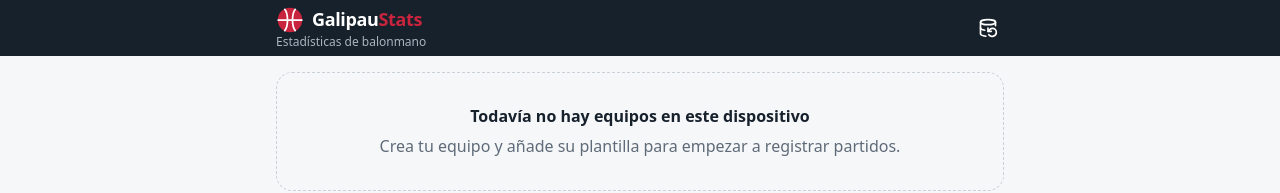
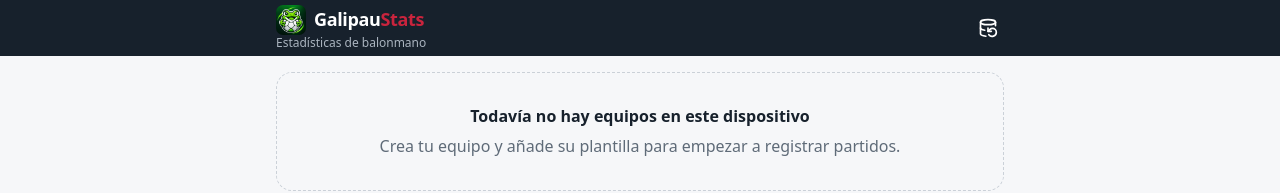
Before and after one commit to odracir02/galipau-stats, a React (Vite) app: page / in a window 1280 px wide. Shown: the top 193 px of the page. Built offline with nearby package versions, Linux system fonts and the light colour scheme; a web font is replaced by a local one.

Commit message:
Unificar el icono de la cabecera con la app

```diff
--- a/src/styles.css
+++ b/src/styles.css
@@ -175,6 +175,13 @@ svg {
   gap: var(--s-2);
 }
 
+/* Icono de la app junto al nombre, con las esquinas redondeadas como al instalarla. */
+.brand-mark {
+  display: block;
+  flex: none;
+  border-radius: 24%;
+}
+
 .brand-name {
   font-weight: 750;
   letter-spacing: -0.02em;
--- a/src/ui/components/Logo.tsx
+++ b/src/ui/components/Logo.tsx
@@ -1,17 +1,10 @@
-/** Marca de GalipauStats: balón estilizado. */
-export function LogoMark({ size = 28 }: { size?: number }) {
-  return (
-    <svg width={size} height={size} viewBox="0 0 32 32" aria-hidden="true">
-      <circle cx="16" cy="16" r="14" fill="var(--c-accent)" />
-      <path
-        d="M2.5 16h27M10 3.8c4.2 5.4 4.2 19 0 24.4M22 3.8c-4.2 5.4-4.2 19 0 24.4"
-        stroke="var(--c-on-accent)"
-        strokeWidth="2"
-        fill="none"
-        strokeLinecap="round"
-      />
-    </svg>
-  );
+/**
+ * Marca de GalipauStats: la rana con el balón (el icono de la app). Reutiliza
+ * `pwa-192.png`, que ya está en la precaché: nítida en pantallas de alta
+ * densidad y disponible sin conexión.
+ */
+export function LogoMark({ size = 30 }: { size?: number }) {
+  return <img className="brand-mark" src="/pwa-192.png" width={size} height={size} alt="" aria-hidden="true" decoding="async" />;
 }
 
 export function Brand() {
```
